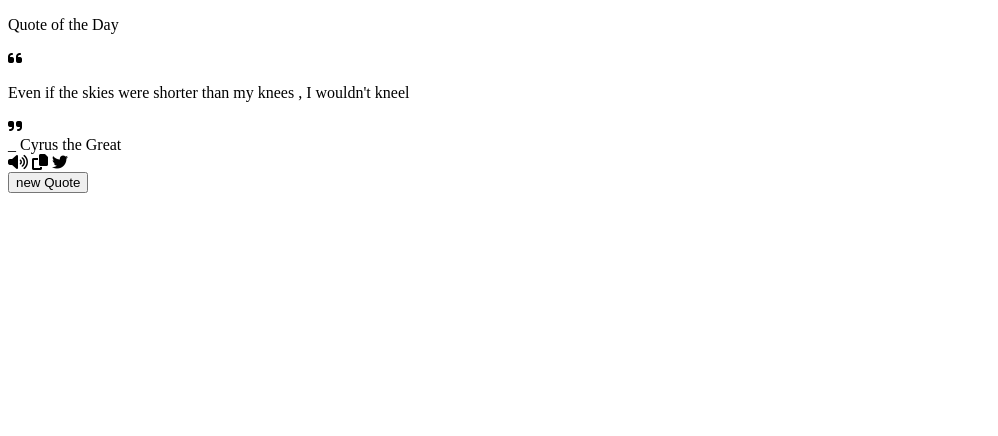
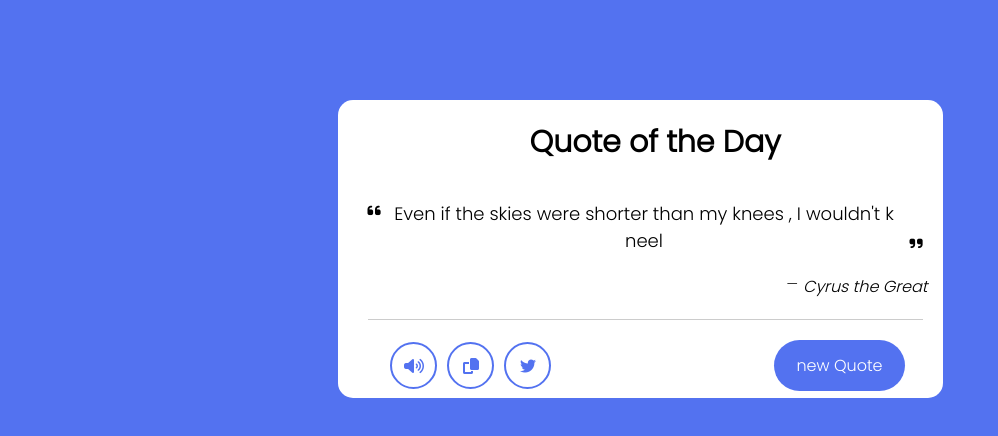
Before and after one commit to Hamedpyn/RandomQuote-Generator, a plain HTML site: page index.html in a window 1280 px wide. Shown: the whole page, without its empty margins (0-998 px from the left). Drawn offline with Linux system fonts and the light colour scheme.

Commit message:
adding css required styles

```diff
--- a/assets/src/css/index.css
+++ b/assets/src/css/index.css
@@ -1 +1,126 @@
 @import url('https://fonts.googleapis.com/css2?family=Poppins:wght@300&display=swap');
+
+* {
+    margin: 0;
+    padding: 0;
+    box-sizing: border-box;
+    font-family: 'Poppins', 'sans-serif';
+}
+
+body {
+    background-color: #5372f0;
+}
+
+#container {
+    background-color: #fff;
+    height: auto;
+    width: 605px;
+    border-radius: 15px;
+    margin: 100px auto;
+    padding-left: 30px;
+}
+
+#title p {
+    font-size: 30px;
+    font-weight: 600;
+    text-align: center;
+    padding-top: 20px;
+}
+
+#quoteGenerator {
+    margin: 35px 0;
+}
+
+#quote-area {
+    display: flex;
+    justify-content: center;
+}
+
+#quote {
+    font-size: 18px;
+    text-align: center;
+    word-break: break-all;
+}
+
+#quote-area i {
+    font-size: 15px;
+}
+
+#quote-area i:first-of-type {
+    margin: 3px 10px 0 0;
+}
+
+#quote-area i:last-of-type {
+    display: flex;
+    align-items: flex-end;
+    margin: 0 20px 3px 12px;
+}
+
+#author {
+    display: flex;
+    justify-content: flex-end;
+    font-size: 16px;
+    font-style: italic;
+    margin-top: 20px;
+    margin-right: 15px;
+    justify-content: flex-end;
+    margin-bottom: 20px;
+}
+
+#author span:first-of-type {
+    margin: -5px 5px 0 0;
+    font-family: monospace;
+}
+
+#buttons {
+    display: flex;
+    align-items: center;
+    justify-content: space-evenly;
+    border-top: 1px solid #ccc;
+    padding-top: 20px;
+    margin-right: 20px;
+    padding-bottom: 7px;
+}
+
+#button {
+    margin-left: 200px;
+    border: none;
+    outline: none;
+    padding: 13px 22px;
+    border-radius: 30px;
+    background-color: #5372f0;
+    color: #fff;
+    cursor: pointer;
+    font-size: 16px;
+    transition: 0.2s;
+}
+
+#icons {
+    display: flex;
+    justify-content: space-between;
+    align-items: center;
+}
+
+#icons span {
+    margin: 0 5px;
+    width: 47px;
+    border: 2px solid #5372f0;
+    border-radius: 50%;
+    display: flex;
+    align-items: center;
+    justify-content: center;
+    color: #5372f0;
+    height: 47px;
+    cursor: pointer;
+    transition: all 0.2s;
+}
+
+#icons span:hover {
+    color: #fff;
+    background-color: #5372f0;
+}
+
+.loading {
+    opacity: .7;
+    pointer-events: none;
+}
```
